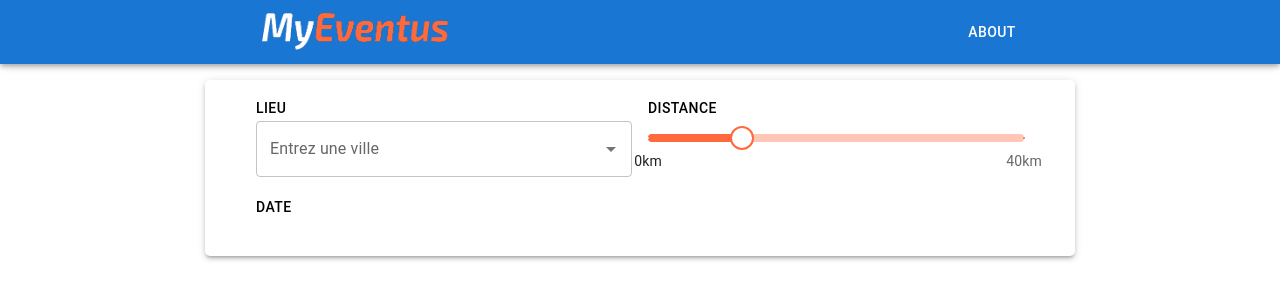
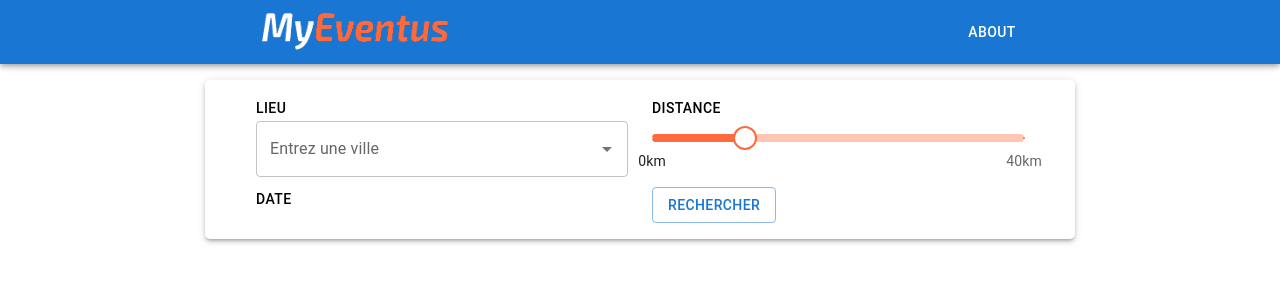
Before and after one commit to ybonneau/myEventus, a React (Create React App) app in the folder client/: page / in a window 1280 px wide. Shown: the top 300 px of the page. Built offline with nearby package versions, Linux system fonts and the light colour scheme.

Commit message:
improved search form

```diff
--- a/client/src/components/home/filterContent.js
+++ b/client/src/components/home/filterContent.js
@@ -7,7 +7,6 @@ export default function FilterContent() {
             <Box sx={{
                 boxShadow: 3,
                 width: '60vw',
-                height: '20vh',
                 bgcolor: 'white',
                 marginLeft: 'auto',
                 marginRight: 'auto',
@@ -15,7 +14,8 @@ export default function FilterContent() {
                 borderRadius: '5px',
                 paddingTop: '2vh',
                 paddingRight: '4vw',
-                paddingLeft: '4vw'
+                paddingLeft: '4vw',
+                paddingBottom:'2vh'
             }}>
                 <SearchForm />
             </Box>
--- a/client/src/components/home/searchForm.js
+++ b/client/src/components/home/searchForm.js
@@ -1,4 +1,4 @@
-import { Grid, Slider, Typography, Autocomplete, TextField } from "@mui/material";
+import { Grid, Slider, Typography, Autocomplete, TextField, Button } from "@mui/material";
 import { styled } from '@mui/material/styles';
 import { cities } from "./cities";
 
@@ -19,7 +19,7 @@ const marks = [
     },
 ];
 
-const CustomAC = styled(Autocomplete) ({
+/* const CustomAC = styled(Autocomplete) ({
     "& .MuiInputBase-input.MuiAutocomplete-input": {
       color: "#1A2238",
       fontSize: 18
@@ -27,7 +27,7 @@ const CustomAC = styled(Autocomplete) ({
     "& #custom-autocomplete-label": {
       color: "brown"
     }
-});
+}); */
 
 const PrettoSlider = styled(Slider)({
     color: '#FF6A3D',
@@ -73,7 +73,7 @@ export default function SearchForm({children}) {
 
   const [value, setValue] = React.useState(new Date());
     return (
-        <Grid container spacing={2}>
+        <Grid container rowSpacing={1} columnSpacing={{ xs: 1, sm: 2, md: 3 }}>
             <Grid item xs={6}>
             <Typography sx={{color: ''}} variant="button" gutterBottom>Lieu</Typography>
             <Autocomplete sx={{ "& .MuiInputBase-input.MuiAutocomplete-input": { color: "#1A2238" } }}
@@ -96,10 +96,10 @@ export default function SearchForm({children}) {
                     />
             </Grid>
             <Grid item xs={6}>
-                <Typography variant="button" gutterBottom>Date</Typography>
+            <Typography variant="button"  sx={{display: "block"}} gutterBottom>Date</Typography>
             <LocalizationProvider dateAdapter={DateAdapter}>
                 <DatePicker
-                        label="Basic example"
+                    label="Date"
                     value={value}
                     onChange={(newValue) => {
                     setValue(newValue);
@@ -108,6 +108,9 @@ export default function SearchForm({children}) {
                 />
             </LocalizationProvider>
           </Grid>
+          <Grid item xs={6} sx={{ display: "flex" }}>
+            <Button sx={{ aligncontent:"center" }} variant="outlined">Rechercher</Button>
+          </Grid>
         </Grid>
     )
 }
```
Lines whose indentation alone changed are shown as unchanged.
